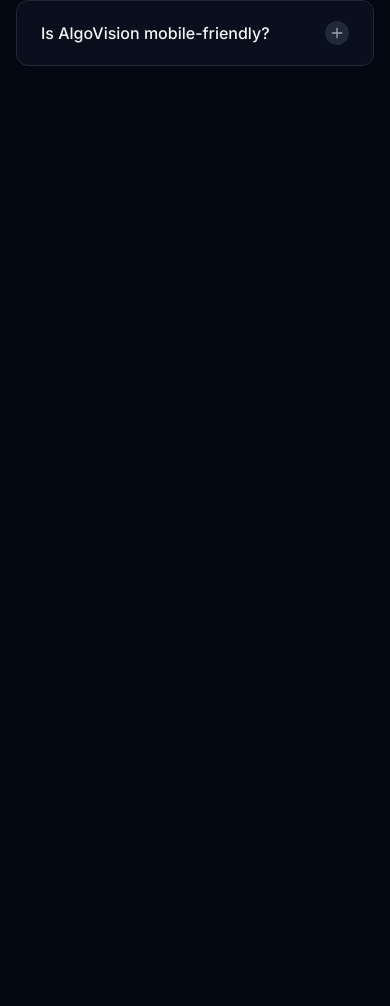
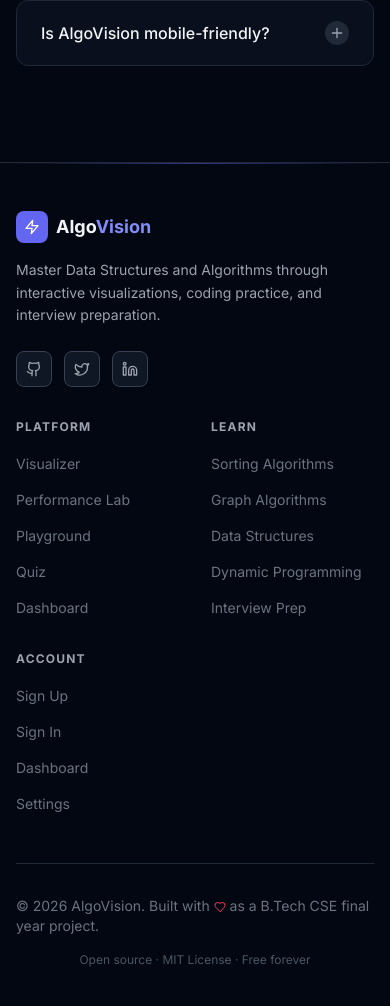
Before and after one commit to mayankchoudhary7251-bit/algovision, a React (Vite) app in the folder apps/web/: page / in a window 390 px wide. Shown: the part 10112-11118 px from the top of the page. Before the commit the page ends 10274 px from the top, so only its background shows below. Built offline with nearby package versions, Linux system fonts and the light colour scheme.

Commit message:
feat(landing): add professional Footer with navigation links and social icons

```diff
--- a/apps/web/src/app/router.tsx
+++ b/apps/web/src/app/router.tsx
@@ -6,6 +6,7 @@
 import { AlgorithmsSection } from '@/features/landing/components/AlgorithmsSection'
 import { TechStackSection } from '@/features/landing/components/TechStackSection'
 import { FAQSection } from '@/features/landing/components/FAQSection'
+import { Footer } from '@/features/landing/components/Footer'
 
 function ComingSoonPage({ title }: { title: string }) {
   return (
@@ -31,6 +32,7 @@
         <TechStackSection />
         <FAQSection />
       </main>
+      <Footer />
     </div>
   )
 }
--- /dev/null
+++ b/apps/web/src/features/landing/components/Footer.tsx
@@ -0,0 +1,121 @@
+import { Link } from 'react-router-dom'
+import { motion } from 'framer-motion'
+import { Zap, Github, Twitter, Linkedin, Heart } from 'lucide-react'
+
+const FOOTER_LINKS = {
+  Platform: [
+    { label: 'Visualizer',      href: '/visualizer' },
+    { label: 'Performance Lab', href: '/lab' },
+    { label: 'Playground',      href: '/playground' },
+    { label: 'Quiz',            href: '/quiz' },
+    { label: 'Dashboard',       href: '/dashboard' },
+  ],
+  Learn: [
+    { label: 'Sorting Algorithms',  href: '/visualizer' },
+    { label: 'Graph Algorithms',    href: '/visualizer' },
+    { label: 'Data Structures',     href: '/visualizer' },
+    { label: 'Dynamic Programming', href: '/visualizer' },
+    { label: 'Interview Prep',      href: '/quiz' },
+  ],
+  Account: [
+    { label: 'Sign Up',    href: '/auth/register' },
+    { label: 'Sign In',    href: '/auth/login' },
+    { label: 'Dashboard',  href: '/dashboard' },
+    { label: 'Settings',   href: '/settings' },
+  ],
+}
+
+const SOCIAL_LINKS = [
+  {
+    label: 'GitHub',
+    href: 'https://github.com/mayankchoudhary7251-bit/algovision',
+    icon: Github,
+  },
+  {
+    label: 'Twitter',
+    href: '#',
+    icon: Twitter,
+  },
+  {
+    label: 'LinkedIn',
+    href: '#',
+    icon: Linkedin,
+  },
+]
+
+export function Footer() {
+  const currentYear = new Date().getFullYear()
+
+  return (
+    <footer className="relative border-t border-gray-800 bg-gray-950">
+      <div className="pointer-events-none absolute inset-x-0 top-0 h-px bg-gradient-to-r from-transparent via-brand-500/50 to-transparent" />
+
+      <div className="mx-auto max-w-7xl px-4 py-12 sm:px-6 lg:px-8 lg:py-16">
+        <div className="grid grid-cols-2 gap-8 lg:grid-cols-5">
+          <div className="col-span-2">
+            <Link to="/" className="flex items-center gap-2">
+              <div className="flex h-8 w-8 items-center justify-center rounded-lg bg-brand-500">
+                <Zap className="h-4 w-4 text-white" />
+              </div>
+              <span className="text-lg font-bold text-gray-100">
+                Algo<span className="text-brand-400">Vision</span>
+              </span>
+            </Link>
+
+            <p className="mt-4 max-w-xs text-sm leading-relaxed text-gray-400">
+              Master Data Structures and Algorithms through interactive
+              visualizations, coding practice, and interview preparation.
+            </p>
+
+            <div className="mt-6 flex items-center gap-3">
+              {SOCIAL_LINKS.map(({ label, href, icon: Icon }) => (
+                <motion.a
+                  key={label}
+                  href={href}
+                  target="_blank"
+                  rel="noopener noreferrer"
+                  whileHover={{ y: -2 }}
+                  className="flex h-9 w-9 items-center justify-center rounded-lg border border-gray-700 bg-gray-800/50 text-gray-400 transition-all hover:border-gray-600 hover:text-gray-100"
+                  aria-label={label}
+                >
+                  <Icon className="h-4 w-4" />
+                </motion.a>
+              ))}
+            </div>
+          </div>
+
+          {Object.entries(FOOTER_LINKS).map(([category, links]) => (
+            <div key={category}>
+              <h3 className="text-xs font-bold uppercase tracking-widest text-gray-400">
+                {category}
+              </h3>
+              <ul className="mt-4 space-y-3">
+                {links.map(({ label, href }) => (
+                  <li key={label}>
+                    <Link
+                      to={href}
+                      className="text-sm text-gray-500 transition-colors hover:text-gray-300"
+                    >
+                      {label}
+                    </Link>
+                  </li>
+                ))}
+              </ul>
+            </div>
+          ))}
+        </div>
+
+        <div className="mt-12 flex flex-col items-center justify-between gap-4 border-t border-gray-800 pt-8 sm:flex-row">
+          <p className="text-sm text-gray-500">
+            © {currentYear} AlgoVision. Built with{' '}
+            <Heart className="inline h-3 w-3 text-rose-500" />{' '}
+            as a B.Tech CSE final year project.
+          </p>
+          <p className="text-xs text-gray-600">
+            Open source · MIT License · Free forever
+          </p>
+        </div>
+      </div>
+    </footer>
+  )
+}
```
